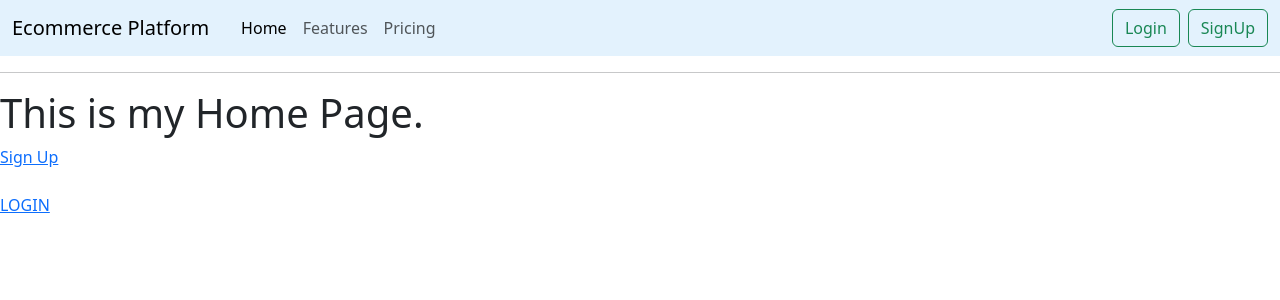
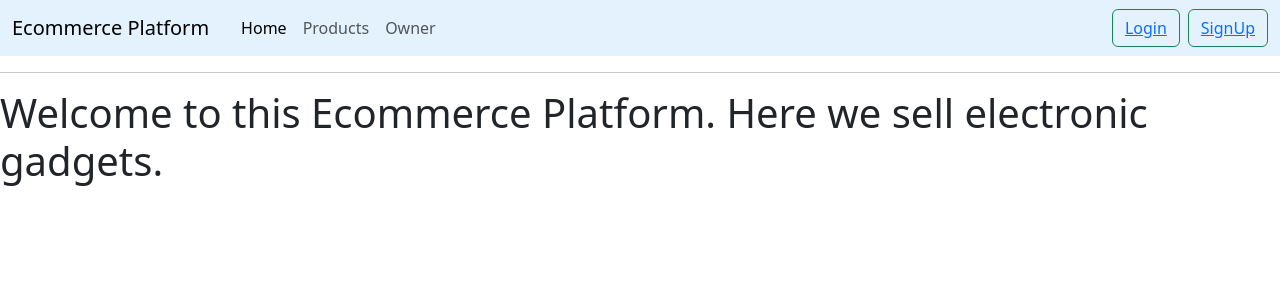
Before and after one commit to adan-shahid/ecommerce_website, a Django app: template templates/index.html in a window 1280 px wide. Shown: the top 300 px of the page. Run offline with Django 3.2, Linux system fonts and the light colour scheme; the template is opened without the code that fills it, so the values that code supplies are empty.

Commit message:
working on login functionality

```diff
--- a/templates/base.html
+++ b/templates/base.html
@@ -12,7 +12,7 @@
 
     {% for message in messages %}
     <div class="alert alert-{{ message.tags }}">
-        {{ message }}
+    {{ message }}
     </div>
     {% endfor %}
 
@@ -21,6 +21,8 @@
 
     {% block content %}
 
+
+
     {% endblock %}
         <script src="https://cdn.jsdelivr.net/npm/bootstrap@5.3.8/dist/js/bootstrap.bundle.min.js" integrity="sha384-FKyoEForCGlyvwx9Hj09JcYn3nv7wiPVlz7YYwJrWVcXK/BmnVDxM+D2scQbITxI" crossorigin="anonymous"></script>
 
--- a/templates/index.html
+++ b/templates/index.html
@@ -3,23 +3,9 @@
 
 {% block content %}
 
-<h1>This is my Home Page.</h1>
-{% if user.is_authenticated %}
-
-<h2>You are Logged in as {{user.username}}</h2>
-<form action="{% url 'logout' %}" method="POST">
-    {% csrf_token %}
-    <button type="submit" >Log Out</button>
-</form>
-
-{% else %}
-
-<a href="{% url 'signup' %}" > Sign Up</a>
-<br>
-<br>
-<a href="{% url 'login' %}" > LOGIN </a>
+<h1>Welcome to this Ecommerce Platform. Here we sell electronic gadgets.</h1>
 
 
-{% endif %}
+
 
 {% endblock %}
--- a/templates/navbar.html
+++ b/templates/navbar.html
@@ -12,16 +12,20 @@
           <a class="nav-link active" aria-current="page" href="{% url 'index' %}">Home</a>
         </li>
         <li class="nav-item">
-          <a class="nav-link" href="#">Features</a>
+          <a class="nav-link" href="#">Products</a>
         </li>
         <li class="nav-item">
-          <a class="nav-link" href="#">Pricing</a>
+          <a class="nav-link" href="#">Owner</a>
         </li>
       </ul>
 
       <div class="d-flex gap-2">
-        <button class="btn btn-outline-success" type="button">Login</button>
-        <button class="btn btn-outline-success" type="button">SignUp</button>
+        {% if user.is_authenticated %}
+        <button class="btn btn-outline-success" type="button" ><a href="{% url 'logout' %}">Logout</a></button>
+        {% else %}
+        <button class="btn btn-outline-success" type="button" ><a href="{% url 'login' %}">Login</a></button>
+        <button class="btn btn-outline-success" type="button" ><a href="{% url 'signup' %}">SignUp</a></button>
+        {% endif %}
       </div>
 
     </div>
```
